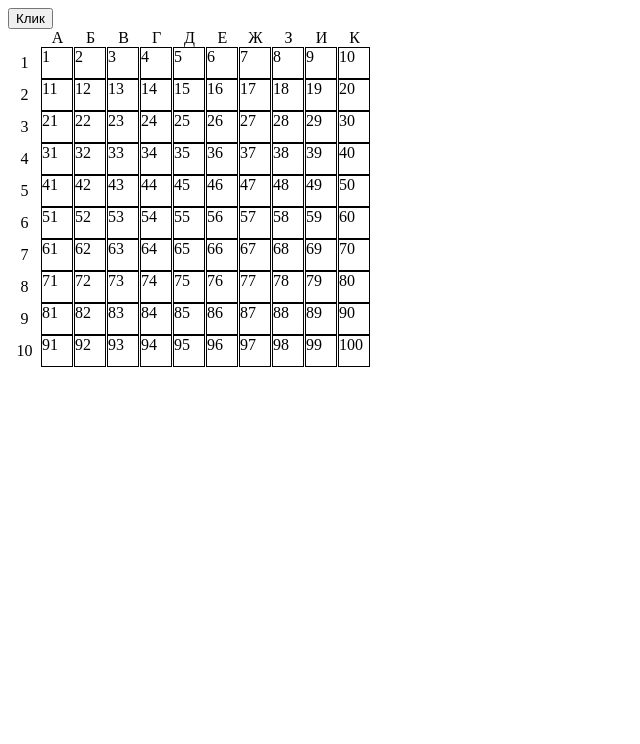
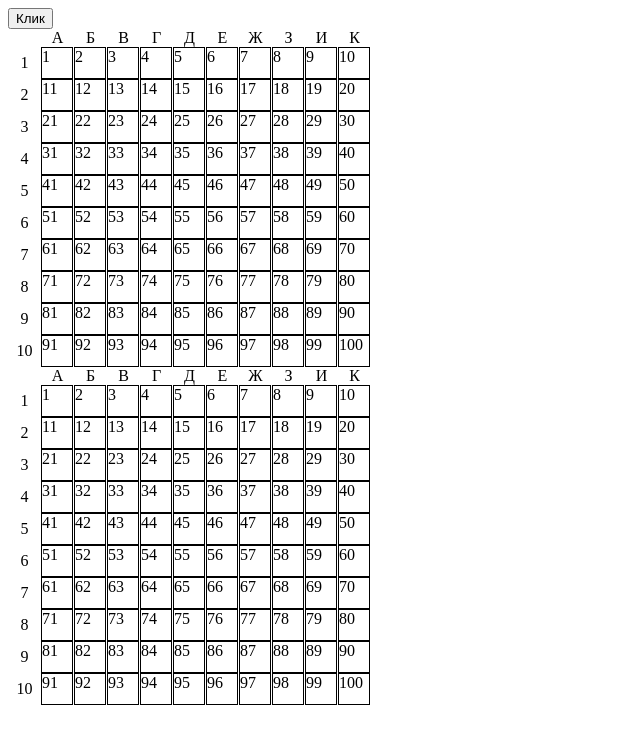
Before and after one commit to LeksLin/sea-battle, a React (Create React App) app: page / in a window 1280 px wide. Shown: the top 744 px of the page, without its empty margins (0-640 px from the left). Built offline with nearby package versions, Linux system fonts and the light colour scheme.

Commit message:
Ргеистрация победы Тест

```diff
--- a/src/App.js
+++ b/src/App.js
@@ -17,7 +17,8 @@ function App() {
   const [shotUser, setShotUser] = useState([]);
   const [shotPK, setShotPK] = useState([]);
 
-  const [cashComponent, setCashComponent] = useState([]);
+  const [cashComponentUser, setCashComponentUser] = useState([]);
+  const [cashComponentPK, setCashComponentPK] = useState([]);
   let supCashComponent = [];
 
   const Refresh = () => {
@@ -28,23 +29,25 @@ function App() {
   console.log(`ПК:\n[${shipsStatePK}]`);
 
   const clickUser = (el) => {
-    shotRegistration(shipsStateUser, el, arrUser, indexWinUser, shotUser, setShotUser);
+    let bool = shotRegistration(shipsStateUser, el, arrUser, setShotUser);
   }
 
   const clickPK = (el) => {
-    shotRegistration(shipsStatePK, el, arrPK, indexWinPK, shotPK, setShotPK);
+    console.log('Убитых кораблей: ' + indexWinPK);
+    let bool = shotRegistration(shipsStatePK, el, arrPK, setShotPK);
+    // let bool = true;
+    console.log(bool);
+    if(bool) {
+      indexWinPK++;
+    }
+    console.log('Убитых кораблей: ' + indexWinPK);
   }
 
-  const shotRegistration = (shipsState, el, arr, indexWin, shot, setShot) => {
+  const shotRegistration = (shipsState, el, arr, setShot) => {
+    let bool = false;
     if(arr.indexOf(+el.target.id) == -1){
-      let bool = false;
       shipsState.forEach(e => {
-        e.forEach(element => {
-          if(element == +el.target.id){
-            indexWin++;
-            bool = true;
-          }
-        })
+        if(e.indexOf(+el.target.id) != -1) bool = true;
       })
       arr.push(+el.target.id);
       console.log(`${bool ? 'Ранел' : 'Мимо'} ${el.target.id}`)
@@ -52,15 +55,18 @@ function App() {
     }else{
       console.log('Уже стрелял')
     }
-    if(indexWin == 20){
-      console.log("Победа");
-    }
+    // if(indexWin == 20){
+    //   alert('ПОбеда')
+    //   console.log("Победа");
+    // }
+    return bool;
   }
 
   let boolCash = false;
 
   useEffect(() => {
-    setCashComponent(supCashComponent);
+    setCashComponentUser(supCashComponent);
+    setCashComponentPK(supCashComponent);
   }, [boolCash]);
 
   kubPool();
@@ -83,14 +89,17 @@ function App() {
   return (
     <div className="App">
       <button onClick={Refresh} type="button">Клик</button>
-      {/* <PoleConclusion ships={shipsStateUser} /> */}
+      <PoleConclusion
+        ships={shipsStateUser}
+        cashComponent={cashComponentUser}
+        setCashComponent={setCashComponentUser}
+      />
       <PoleConclusion
         onClick={clickPK}
         ships={shipsStatePK}
         shot={shotPK}
-        supCashComponent={supCashComponent}
-        cashComponent={cashComponent}
-        setCashComponent={setCashComponent}
+        cashComponent={cashComponentPK}
+        setCashComponent={setCashComponentPK}
       />
     </div>
   );
```
Also changed, not shown: src/PoleConclusion/PoleConclusion.jsx (+1 -19 lines).
